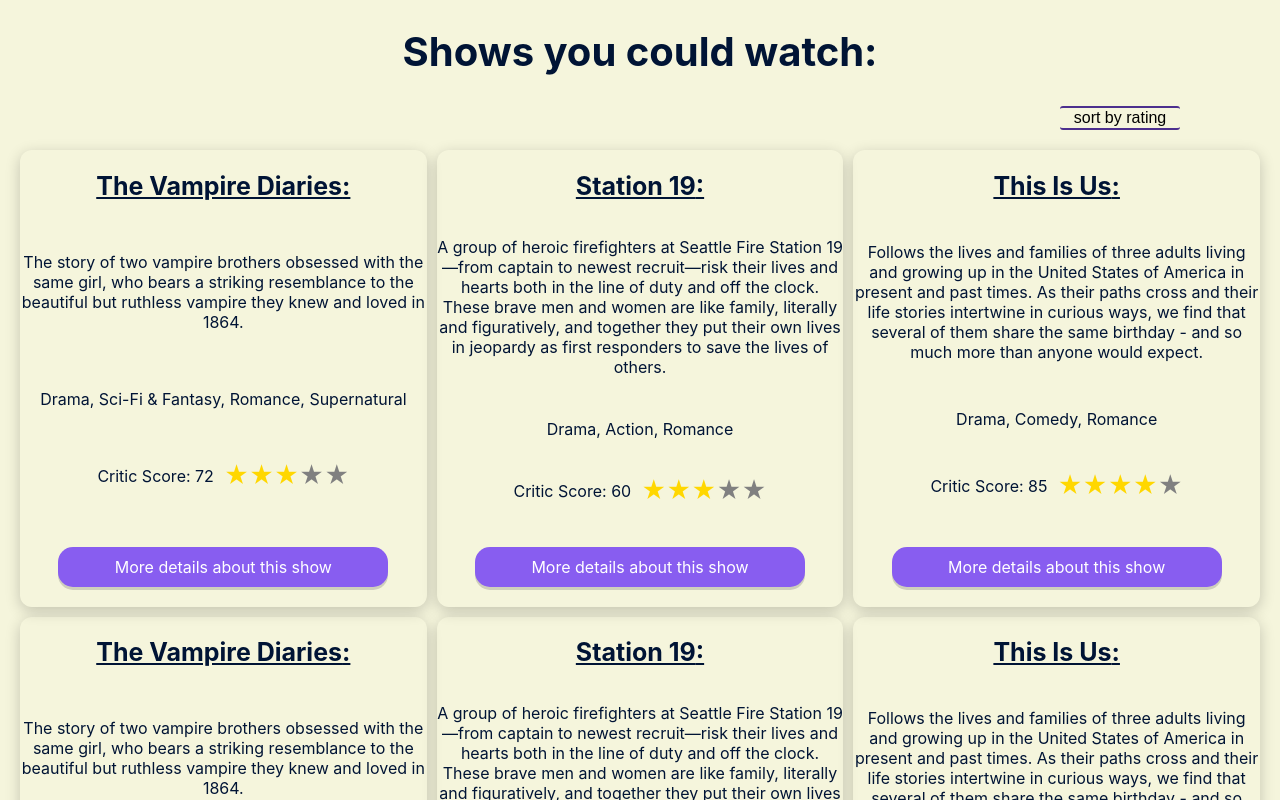
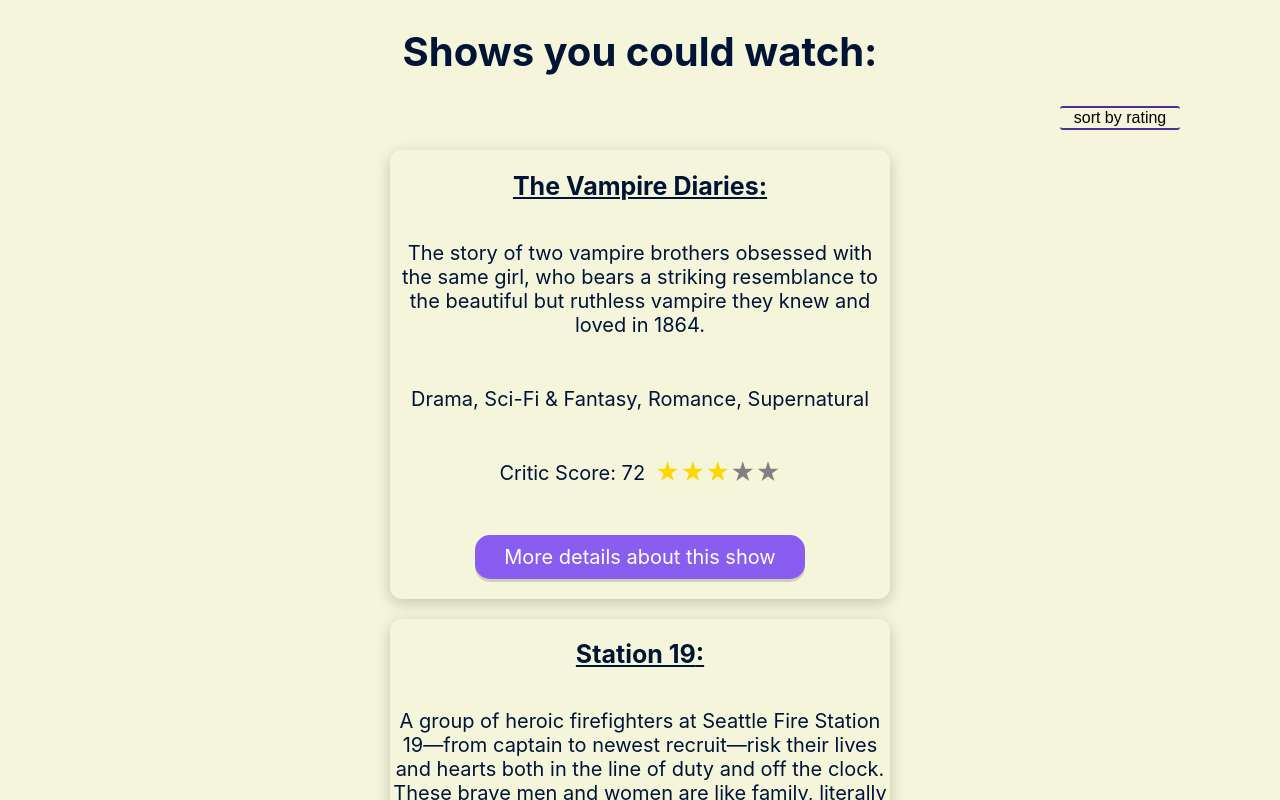
Before and after one commit to Sherinsedalo/shop-app, a React (Create React App) app: page /shows in a window 1280 px wide. Shown: the top 800 px of the page. Built offline with nearby package versions, Linux system fonts and the light colour scheme.

Commit message:
media queries

```diff
--- a/src/pages/ShowsPage.css
+++ b/src/pages/ShowsPage.css
@@ -91,11 +91,9 @@
   gap: 10px;
 }
 
-
-
 /* tablet portrait */
 
-@media only screen and (min-device-width: 768px) and (max-device-width: 1024px) and (orientation: portrait) and (-webkit-min-device-pixel-ratio: 1) {
+@media only screen and (max-device-width: 1024px) and (orientation: portrait) {
   .show-grid {
     display: grid;
     grid-template-columns: repeat(2, 1fr);
@@ -108,19 +106,8 @@
   }
 }
 
-/* tablet landscape */
-@media only screen and (min-device-width: 768px) and (max-device-width: 1024px) and (orientation: landscape) and (-webkit-min-device-pixel-ratio: 1) {
-  .show-grid {
-    display: grid;
-    grid-template-columns: repeat(3, 1fr);
-    grid-auto-rows: minmax(50px, auto);
-    gap: 10px;
-    margin: 20px;
-  }
-}
-
 /* smaller tablet landscape */
-@media screen and (min-device-width: 1024px) and (max-device-width:1024px) {
+@media screen and (max-device-width: 1024px) {
   .show-grid {
     display: grid;
     grid-template-columns: repeat(2, 1fr);
@@ -131,10 +118,7 @@
 }
 
 /* iphone Portrait and Landscape */
-@media only screen
-  and (min-device-width: 375px)
-  and (max-device-width: 812px)
-  and (-webkit-min-device-pixel-ratio: 3) {
+@media only screen and (max-device-width: 812px) {
   .show-grid {
     display: grid;
     grid-template-columns: repeat(1, 1fr);
@@ -142,16 +126,12 @@
     font-size: 20px;
     gap: 20px;
     margin: 20px;
-
+  }
 }
 
-}
+/* smaller phone screens Portrait and Landscape */
 
-@media only screen
-  and (min-device-width: 430px)
-  and (max-device-width: 912px)
-  and (-webkit-min-device-pixel-ratio: 3)
-  and (orientation: landscape) {
+@media screen and (max-device-width: 912px) {
   .show-grid {
     display: grid;
     grid-template-columns: repeat(1, 1fr);
@@ -159,35 +139,16 @@
     font-size: 20px;
     gap: 20px;
     margin: 20px;
-
-    }
-}
-/* smaller phone screens Portrait and Landscape */
-
-@media screen and (min-device-width: px)
-and (max-device-width: 912px)  {
-  .show-grid {
-    display: grid;
-    grid-template-columns: repeat(1, 1fr);
-    grid-auto-rows: minmax(50px, auto);
-    font-size: 20px;
-    gap: 20px;
-    margin: 20px;
-
   }
 }
 /* android Portrait and Landscape */
 
-@media screen
-  and (device-width: 360px)
-  and (device-height: 640px)
-  and (-webkit-device-pixel-ratio: 2) {
+@media screen and (device-width: 360px) and (device-height: 640px) and (-webkit-device-pixel-ratio: 2) {
   .show-grid {
     display: grid;
     grid-template-columns: repeat(1, 1fr);
     grid-auto-rows: minmax(50px, auto);
     gap: 20px;
     margin: 20px;
-
   }
 }
```
Lines whose indentation alone changed are shown as unchanged.
